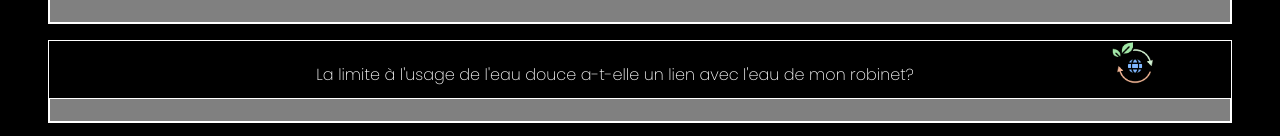
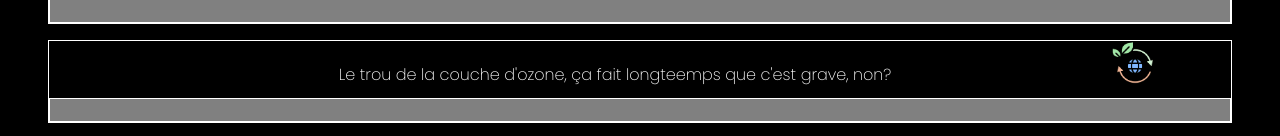
Before and after one commit to WildCodeSchool/-RMT-2203--Erreur404-miditrente, a React (Vite) app in the folder frontend/: page /Faq in a window 1280 px wide. Shown: the part 816-952 px from the top of the page. Built offline with nearby package versions, Linux system fonts and the light colour scheme.

Commit message:
questions/réponses mises à jour 9/x

```diff
--- a/frontend/src/components/FaqPage.jsx
+++ b/frontend/src/components/FaqPage.jsx
@@ -51,9 +51,9 @@ function FaqPage() {
     },
     {
       question:
-        "La limite à l'usage de l'eau douce a-t-elle un lien avec l'eau de mon robinet?",
+        "Le trou de la couche d'ozone, ça fait longteemps que c'est grave, non?",
       answer:
-        "La question relève de la quantité de consommation des ressources en eaux de ruissellement. ELle doit rester inférieure à 4000 km3/an. Mais cette limite a été atteinte en mai 2022.",
+        "Non, cette limite n'est pas encore atteinte, même si la couche d'ozone est déjà entamée",
       open: false,
     },
     {
```
